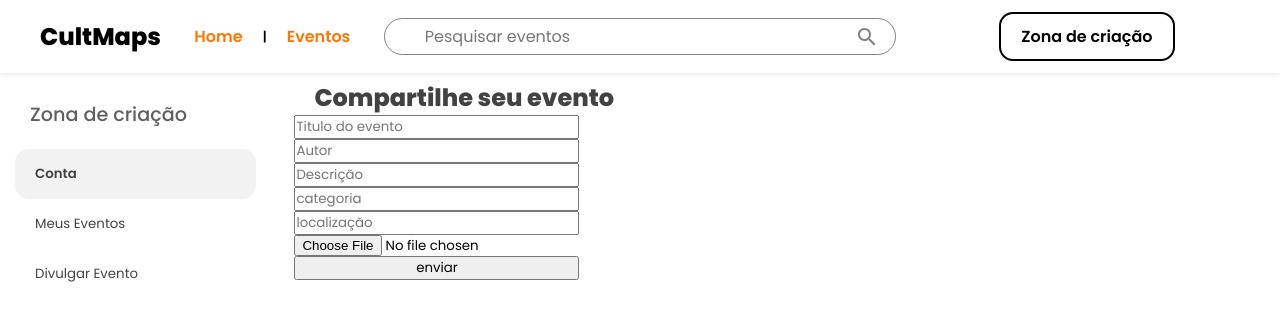
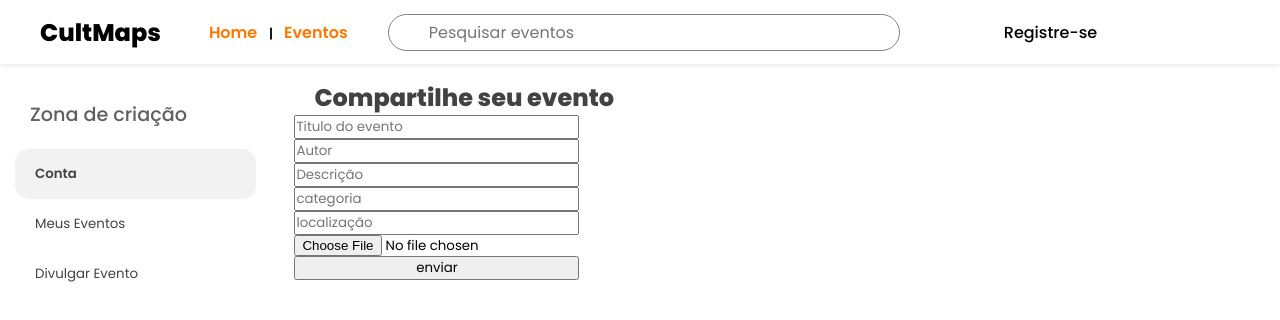
Before and after one commit to BrunaCardoso7/cultmapsv2r, a React (Vite) app: page /profile/cad_evento in a window 1280 px wide. Shown: the top 320 px of the page. Built offline with nearby package versions, Linux system fonts and the light colour scheme.

Commit message:
feat: home responsive

```diff
--- a/src/components/Navbar/Navbar.jsx
+++ b/src/components/Navbar/Navbar.jsx
@@ -1,6 +1,20 @@
 
 import { Outlet, useNavigate } from 'react-router-dom'
-import {Header, Logo, SearchConteiner, Nav, ButtonSignin,Buttonsignup, UserSpace, UserInfo, Menu,ModalUser, ConfigUser, Space, StyledSearchIcon, StyledLink} from './style/navbar.js'
+import {Header,
+    Logo,
+    SearchConteiner,
+    Nav, ButtonSignin,
+    Buttonsignup,
+    UserSpace,
+    UserInfo,
+    Menu,
+    ModalUser,
+    ConfigUser,
+    Space,
+    StyledSearchIcon,
+    StyledLink,
+    AddIconStyled
+    } from './style/navbar.js'
 import { useForm } from 'react-hook-form';
 import {zodResolver} from '@hookform/resolvers/zod'
 import { searchSchema } from '../../Schema/searchcSchema.js';
@@ -15,7 +29,7 @@ import { UserContext } from '../../assets/UserProvider.jsx';
 export default function Navbar(){
     const {user, setUser} = useContext(UserContext);
     const [menuVisible, setMenuVisible] = useState(false);
-
+    // const [inputVisible, setInputVisible] = useState(false);
     const handleModal = () => {
       setMenuVisible((menuVisible) => !menuVisible);
       console.log(menuVisible)
@@ -62,12 +76,9 @@ export default function Navbar(){
                 </Logo>
             </StyledLink>
             <Nav>
-
                     <a href="index.html">Home </a>
                     <a href="#" style={{color: "black", fontSize:".8em"}}> | </a>
                     <a href="eventos.html"> Eventos</a>
-
-
             </Nav>
             <form onSubmit={handleSubmit(onSearch)}>
                 <SearchConteiner>
@@ -77,38 +88,49 @@ export default function Navbar(){
                     </button>
                 </SearchConteiner>
             </form>
-            {user? (
+            {user&& (
+                // menu do perfil
                 <UserSpace>
                     <Space >
-                        <p>Zona de criação</p>
-                         {user.perfil && user.perfil.src && (
-                            <img src={user.perfil.src} onClick={handleModal} alt="" />
+
+                         {user.perfil && user.perfil.src ? (
+                            <div style={{display: "flex", alignItems: "center", gap: "10px"}}>
+                                <StyledLink to={'/profile/cad_evento'}><AddIconStyled/></StyledLink>
+                                <button type='submit'>
+                                    <StyledSearchIcon/>
+                                </button>
+                                <StyledLink to={'/profile/cad_evento'}><p>Zona de criação</p></StyledLink>
+                              <img src={user.perfil.src} onClick={handleModal} alt="" />
+                            </div>
+                        ): (
+                            <div className="sign">
+                                    <StyledLink to={"/auth"}><ButtonSignin>Registre-se</ButtonSignin></StyledLink>
+                                    <StyledLink to={"/login"}><Buttonsignup>Entrar</Buttonsignup></StyledLink>
+                            </div>
                         )}
                     </Space>
+
+
+
                     <Menu visible={menuVisible}>
                         <ModalUser >
                             <UserInfo>
                                  {user.perfil && user.perfil.src && (
-                                <img src={user.perfil.src} alt="" />
-              )}
+                                    <img src={user.perfil.src} alt="" />
+
+                                 )}
                                 <div className="infor">
                                     <h5>{user.nome}</h5>
                                 </div>
                             </UserInfo>
                             <ConfigUser>
                                 <StyledLink to={"/profile"}><p>Perfil</p></StyledLink>
-                                <StyledLink to={"/"}><p>Compartilhar evento</p></StyledLink>
-                                <StyledLink to={"/"}><p>Zona de criação</p></StyledLink>
+                                <StyledLink to={"/"}><p>Configuração</p></StyledLink>
                             </ConfigUser>
                                 <button onClick={logout}>signout</button>
                         </ModalUser>
                     </Menu>
                 </UserSpace>
-            ):(
-                <div className="sign">
-                    <StyledLink to={"/auth"}><ButtonSignin>Registre-se</ButtonSignin></StyledLink>
-                    <StyledLink to={"/login"}><Buttonsignup>Entrar</Buttonsignup></StyledLink>
-                </div>
             )}
 
             <div className="sub-nav">
--- a/src/components/Navbar/style/navbar.js
+++ b/src/components/Navbar/style/navbar.js
@@ -1,6 +1,8 @@
 import styled from 'styled-components'
 import SearchIcon from '@mui/icons-material/Search';
+import AddIcon from '@mui/icons-material/Add';
 import { Link } from 'react-router-dom';
+
 export const Header = styled.div`
         margin: auto;
         position: fixed;
@@ -10,17 +12,18 @@ export const Header = styled.div`
         display: flex;
         align-items: center;
         flex-wrap: nowrap;
-    justify-content: space-between;
-    gap: %;
         box-shadow: 0 0 5px rgb(217, 217, 217);
         z-index: 10;
-    padding: 7px 40px;
+        padding: 14px 5px;
         img{
             height: 50px;
             object-fit: cover;
         }
         h2{
             color: rgb(255, 115, 0);
+        }
+    @media(min-width: 1024px){
+        padding: 7px 40px;
     }
 `
 export const Logo  = styled.div`
@@ -29,17 +32,43 @@ export const Logo  = styled.div`
     cursor: pointer;
     h2{
         text-decoration: none;
-        font-size: 1.5em;
+        font-size: 1.4em;
         color: black;
         font-weight: 700;
     }
     img{
+        height: 40px;
+    }
+    @media(min-width: 1024px){
+        cursor: pointer;
+        h2{
+            font-size: 1.5em;
+        }
+        img{
             height: 50px;
+        }
     }
 `
 export const SearchConteiner  = styled.div`
         position: relative;
         display: flex;
+        input{
+            display: none;
+            width: 40vw;
+            height: 37px;
+            border-radius: 34px;
+            border: 1px solid gray;
+            font-size: 1em;
+            padding: 0 40px;
+            background-color: rgba(255, 255, 255, 0.397);
+            color: rgb(134, 134, 134);
+        }
+        button{
+            display: none;
+            background-color: white;
+            border: none;
+        }
+    @media(min-width: 1024px){
         input{
             display: block;
             width: 40vw;
@@ -62,18 +91,26 @@ export const SearchConteiner  = styled.div`
             background-color: transparent;
             border: none;
         }
+    }
 
 `
 export const StyledSearchIcon = styled(SearchIcon)({
+    fontSize: '3em !important',
+    color: 'black',
+    marginTop: '8px',
+
+    '@media (min-width: 1024px)': {
+        fontSize: '2.5em !important',
         position: 'absolute',
-    left: '92%',
-    top: '20%',
+        left: '-23%',
+        top: '9%',
         color: 'gray',
         transition: 'color 0.3s ease',
         cursor: 'pointer',
         '&:hover': {
         color: 'rgb(255, 119, 1)',
-      fontSize: '24px',
+
+        },
     },
 });
 
@@ -105,33 +142,58 @@ export const Buttonsignup = styled.button`
     }
 `
 export const Nav = styled.nav`
-    display: flex;
+    display: none;
     align-items: center;
     justify-content: center;
-    gap: 20px;
+    gap: 30px;
     a{
         text-decoration: none;
         font-weight: 600;
         font-size: 1em;
         color: rgb(255, 119, 1) ;
+        margin-left: 8px;
     }:hover{
         color: orange;
+    }
+    @media(min-width: 1024px){
+        display: block;
+        margin: 0 40px;
     }
 `
 export const StyledLink = styled(Link)`
     text-decoration: none;
     color: white;
+    p{
+        color: black;
+    }
 `
 export const UserSpace = styled.div`
+        position: fixed;
+        right: 0;
         user-select: none;
         display: flex;
         align-items: center;
+        justify-content: space-between;
         gap: 10px;
-    margin-left: 50px;
         width: fit-content;
         img{
             height: 40px;
             border-radius: 100%;
+        }
+        button{
+            background-color: white;
+            border: none;
+        }
+    @media(min-width: 1024px){
+        gap: 10px;
+        margin-left: 50px;
+        img{
+            margin-left: 50px;
+        }
+        button{
+            background-color: white;
+            border: block;
+        }
     }
 `
 export const Space = styled.div`
@@ -142,10 +204,16 @@ export const Space = styled.div`
     border-radius: 14px;
     cursor: pointer;
     p{
+        display: none;
+    }
+    @media(min-width: 1024px){
+        p{
+            display: block;
             font-weight: 600;
             padding: 10px 20px;
             border: 2px solid black;
             border-radius: 14px;
+        }
     }
 `
 export const Menu = styled.div`
@@ -220,3 +288,14 @@ export const ConfigUser = styled.div`
 
     }
 `
+export const AddIconStyled = styled(AddIcon)({
+    display: "block !important",
+    color: "black",
+    backgroundColor: "white",
+    fontSize: "2em !important",
+    borderRadius: "100%",
+    border: "2px solid black",
+    '@media (min-width: 1024px)': {
+        display: "none !important"
+    },
+})
--- a/src/components/Slider/style/slider.js
+++ b/src/components/Slider/style/slider.js
@@ -1,18 +1,75 @@
 import styled from "styled-components";
 
+export const Slide = styled.div`
+    height: fit-content;
+    display: flex;
+    flex-direction: column;
+    img{
+        object-fit: fill;
+        width: 100%;
+    }
+    @media(min-width: 1024px){
+        img{
+            width: 100vw;
+            position: relative;
+        }
+    }
+`
+
 export const Descricao = styled.div`
-    background: linear-gradient(360deg, black 20%, transparent);
+    background-color: black;
     display: flex;
     align-items: center;
+    position: static;
+    margin: auto;
+    width: 100vw;
+    height: 15vh;
+    justify-content: start;
+    z-index: 999;
+    @media(min-width: 1024px){
+        background: linear-gradient(360deg, black 20%, transparent);
         position: absolute;
         top: 50%;
-    margin: auto;
-    width: 100vw;
         height: 60vh;
-    justify-content: start;
-    z-index: 999;
+    }
 `
 export const TextBox = styled.div`
+        background-color:  transparent;
+        display: flex;
+        flex-direction: column;
+        justify-content: start;
+        gap: 10px;
+        margin-left: 20px;
+        width: 100vw;
+        h1{
+            text-align: start;
+            color:rgb(255, 115, 0);
+            font-size: .6em;
+            text-shadow: 0 0 0 10px black;
+        }span{
+            margin-left: 200px;
+            font-size: 1rem;
+            width: max-content;
+            color: white;
+            text-shadow: 0 0 0 10px black;
+            margin: auto;
+            width: max-content;
+        }
+        button{
+            text-decoration: none;
+            background-color: white;
+            border-radius: 14px;
+            font-weight: 500;
+            font-size: 1em;
+            color: rgb(255, 115, 0);
+            padding: 5px 15px;
+            width: 330px;
+            border: none;
+            button:hover{
+            background-color: rgb(225, 83, 32);
+            }
+        }
+    @media(min-width: 1024px){
         background-color:  transparent;
         display: flex;
         flex-direction: column;
@@ -46,4 +103,5 @@ export const TextBox = styled.div`
             background-color: rgb(225, 83, 32);
             }
         }
+    }
 `
--- a/src/pages/Profiles/FormEventos.jsx
+++ b/src/pages/Profiles/FormEventos.jsx
@@ -72,10 +72,11 @@ export  function FormEventos() {
                     name={"localizacao"}
                     register={registerPost}
                 />
-                 <input
+                 <Input
                     type={"file"}
                     placeholder={"Titulo do evento"}
-                    name="file"
+                    name={"file"}
+                    register={registerPost}
                 />
 
                 <button type="submit">enviar</button>
```
Also changed, not shown: src/components/Slider/SliderImg.jsx (+11 -11 lines), src/services/postServices.js (+18 -13 lines). Lines whose indentation alone changed are shown as unchanged.
